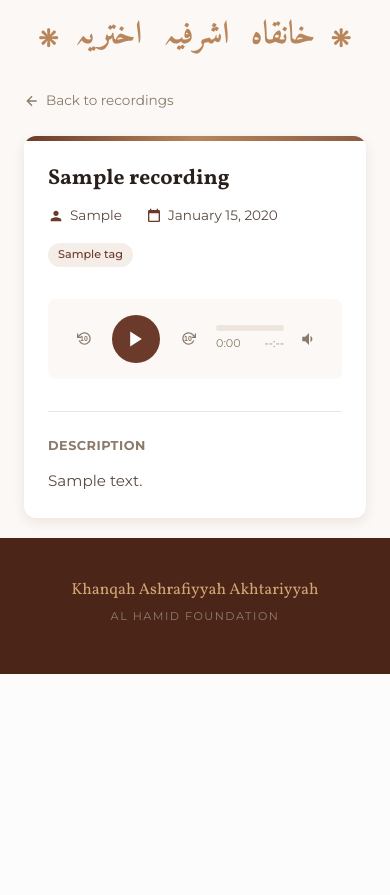
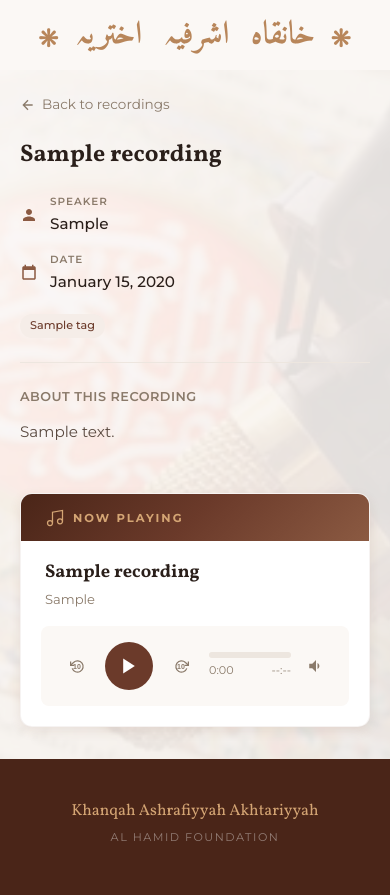
Before and after one commit to maazf123/Khanqah-Website, a Django app: page /recordings/1/ in a window 390 px wide. Shown: the part 292-1187 px from the top of the page. Before the commit the page ends 966 px from the top, so only its background shows below. Run offline with Django 5.2, Linux system fonts and the light colour scheme; tables that the repository leaves empty hold one stand-in row (values such as "Sample post").

Commit message:
Redesign recording detail page into split layout and fix DisallowedHost error permanently
Recording Detail Page:
- The recording detail page had all content stacked vertically in a single narrow card — title, metadata, audio player, and description were all crammed together. Redesigned into a split layout: the left side shows the recording info (title, speaker with label, date with label, tags, description) while the right side has a dedicated "Now Playing" card with the audio player and controls.
- The player card has a brown gradient header, stays sticky while scrolling, and contains the full audio player (play/pause, skip forward/back, progress bar, volume). This separates content from functionality clearly.
- Added the same gold microphone background image with cream overlay for visual consistency across all recording pages.

DisallowedHost Fix:
- The ngrok tunnel domains (.ngrok-free.app, .ngrok-free.dev) were only included as default values in ALLOWED_HOSTS and CSRF_TRUSTED_ORIGINS. If the environment variable was set to any value (even empty), the defaults were silently ignored, causing intermittent DisallowedHost errors when accessing the site via ngrok.
- Fixed by always appending ngrok domains to the lists after reading the env var, so they are guaranteed to be present regardless of environment configuration.
- Added 14 unit tests covering: settings config verification (all required hosts and CSRF origins present), request acceptance for ngrok .dev and .app hosts, localhost and 127.0.0.1 acceptance, unknown host rejection, and page-specific tests ensuring home, recordings, and writings pages all work through ngrok tunnels.

Co-Authored-By: Claude Opus 4.6 <noreply@anthropic.com>

```diff
--- a/static/css/style.css
+++ b/static/css/style.css
@@ -343,14 +343,16 @@ a {
 /* When home-section or recordings-showcase is present, let it go full-width */
 .main-content:has(.home-section),
 .main-content:has(.recordings-showcase),
-.main-content:has(.archive-section) {
+.main-content:has(.archive-section),
+.main-content:has(.detail-section) {
   max-width: 100%;
   padding: 0;
 }
 
 .main-content .home-section,
 .main-content .recordings-showcase,
-.main-content .archive-section {
+.main-content .archive-section,
+.main-content .detail-section {
   width: 100%;
 }
 
@@ -917,40 +919,169 @@ a {
   color: var(--brown);
 }
 
-.detail-card {
+/* ===== DETAIL SECTION (full-width with background) ===== */
+.detail-section {
+  position: relative;
+  background-size: cover;
+  background-position: center;
+  background-repeat: no-repeat;
+  min-height: calc(100vh - 350px);
+}
+
+.detail-section-overlay {
+  position: absolute;
+  inset: 0;
+  background: rgba(251, 248, 245, 0.90);
+}
+
+.detail-section-inner {
+  position: relative;
+  z-index: 1;
+  max-width: 1100px;
+  margin: 0 auto;
+  padding: 2.5rem 2.5rem 3rem;
+}
+
+.detail-split {
+  display: grid;
+  grid-template-columns: 1fr 1fr;
+  gap: 2.5rem;
+  align-items: start;
+}
+
+/* --- Left: Info Panel --- */
+.detail-info-panel {
+  display: flex;
+  flex-direction: column;
+}
+
+.detail-title {
+  font-family: 'Vollkorn', serif;
+  font-size: 2rem;
+  font-weight: 700;
+  margin-bottom: 1.5rem;
+  line-height: 1.25;
+  color: var(--text-primary);
+}
+
+.detail-meta-list {
+  display: flex;
+  flex-direction: column;
+  gap: 1rem;
+  margin-bottom: 1.25rem;
+}
+
+.detail-meta-item {
+  display: flex;
+  align-items: center;
+  gap: 0.75rem;
+}
+
+.detail-meta-item .meta-icon {
+  color: var(--brown-light);
+  flex-shrink: 0;
+}
+
+.detail-meta-label {
+  display: block;
+  font-size: 0.65rem;
+  font-weight: 600;
+  text-transform: uppercase;
+  letter-spacing: 1px;
+  color: var(--text-muted);
+  margin-bottom: 1px;
+}
+
+.detail-meta-value {
+  display: block;
+  font-size: 0.95rem;
+  font-weight: 500;
+  color: var(--text-primary);
+}
+
+.detail-tags {
+  display: flex;
+  gap: 6px;
+  flex-wrap: wrap;
+  margin-bottom: 1.5rem;
+}
+
+.detail-description {
+  padding-top: 1.25rem;
+  border-top: 1px solid rgba(107, 58, 42, 0.1);
+  margin-bottom: 1.5rem;
+}
+
+.detail-description h3 {
+  font-size: 0.72rem;
+  text-transform: uppercase;
+  letter-spacing: 1px;
+  color: var(--text-muted);
+  margin-bottom: 0.65rem;
+  font-weight: 600;
+}
+
+.detail-description p {
+  color: var(--text-secondary);
+  font-size: 0.92rem;
+  line-height: 1.75;
+}
+
+/* --- Right: Player Panel --- */
+.detail-player-panel {
+  position: sticky;
+  top: 2rem;
+}
+
+.detail-player-card {
   background: var(--white);
   border-radius: var(--radius);
   overflow: hidden;
   box-shadow: var(--shadow-md);
-  max-width: 800px;
-}
-
-.detail-accent {
-  height: 5px;
-  background: linear-gradient(90deg, var(--brown), var(--copper), var(--brown-light));
-}
-
-.detail-body {
-  padding: 2rem 2.5rem;
-}
-
-.detail-header {
-  margin-bottom: 2rem;
-}
-
-.detail-title-row {
-  display: flex;
-  align-items: flex-start;
-  justify-content: space-between;
-  gap: 1rem;
-}
-
-.detail-title {
+  border: 1px solid rgba(107, 58, 42, 0.06);
+}
+
+.detail-player-card-header {
+  display: flex;
+  align-items: center;
+  gap: 8px;
+  padding: 0.85rem 1.5rem;
+  background: linear-gradient(135deg, var(--brown-dark), var(--brown), var(--brown-light));
+  color: var(--copper-light);
+  font-size: 0.72rem;
+  font-weight: 700;
+  text-transform: uppercase;
+  letter-spacing: 2px;
+}
+
+.detail-player-card-header svg {
+  color: var(--copper-light);
+}
+
+.detail-player-card-title {
+  padding: 1.25rem 1.5rem 0.25rem;
   font-family: 'Vollkorn', serif;
-  font-size: 1.75rem;
+  font-size: 1.15rem;
   font-weight: 700;
-  margin-bottom: 0.75rem;
+  color: var(--text-primary);
   line-height: 1.3;
+}
+
+.detail-player-card-speaker {
+  padding: 0 1.5rem 1rem;
+  font-size: 0.82rem;
+  color: var(--text-muted);
+}
+
+.detail-player-card .detail-player {
+  padding: 0 1.25rem 1.25rem;
+  margin-bottom: 0;
+}
+
+.detail-player-card .audio-player {
+  background: var(--cream);
+  border-radius: var(--radius-sm);
+  padding: 14px 18px;
 }
 
 .detail-admin-actions {
@@ -3659,6 +3790,24 @@ a {
     white-space: normal;
   }
 
+  /* Detail responsive */
+  .detail-section-inner {
+    padding: 1.5rem 1.25rem 2rem;
+  }
+
+  .detail-split {
+    grid-template-columns: 1fr;
+    gap: 1.5rem;
+  }
+
+  .detail-title {
+    font-size: 1.5rem;
+  }
+
+  .detail-player-panel {
+    position: static;
+  }
+
   /* Archive responsive */
   .archive-section-inner {
     padding: 1.5rem 1.25rem 2rem;
--- a/templates/recordings/recording_detail.html
+++ b/templates/recordings/recording_detail.html
@@ -2,18 +2,56 @@
 
 {% block title %}{{ recording.title }} - Khanqah Ashrafiyyah Akhtariyyah{% endblock %}
 
+{% load static %}
+
 {% block content %}
+<section class="detail-section" style="background-image: url('{% static 'img/recordingpic.png' %}');">
+  <div class="detail-section-overlay"></div>
+  <div class="detail-section-inner">
+
     <a href="{% url 'recording-list' %}" class="detail-back">
       <svg width="16" height="16" viewBox="0 0 24 24" fill="none" stroke="currentColor" stroke-width="2"><path d="M19 12H5M12 19l-7-7 7-7"/></svg>
       Back to recordings
     </a>
 
-<div class="detail-card">
-  <div class="detail-accent"></div>
-  <div class="detail-body">
-    <div class="detail-header">
-      <div class="detail-title-row">
+    <div class="detail-split">
+
+      <!-- Left: Info -->
+      <div class="detail-info-panel">
         <h1 class="detail-title">{{ recording.title }}</h1>
+
+        <div class="detail-meta-list">
+          <div class="detail-meta-item">
+            <svg class="meta-icon" width="18" height="18" viewBox="0 0 24 24" fill="currentColor"><path d="M12 12c2.21 0 4-1.79 4-4s-1.79-4-4-4-4 1.79-4 4 1.79 4 4 4zm0 2c-2.67 0-8 1.34-8 4v2h16v-2c0-2.66-5.33-4-8-4z"/></svg>
+            <div>
+              <span class="detail-meta-label">Speaker</span>
+              <span class="detail-meta-value">{{ recording.speaker }}</span>
+            </div>
+          </div>
+          <div class="detail-meta-item">
+            <svg class="meta-icon" width="18" height="18" viewBox="0 0 24 24" fill="currentColor"><path d="M19 3h-1V1h-2v2H8V1H6v2H5c-1.1 0-2 .9-2 2v14c0 1.1.9 2 2 2h14c1.1 0 2-.9 2-2V5c0-1.1-.9-2-2-2zm0 16H5V8h14v11z"/></svg>
+            <div>
+              <span class="detail-meta-label">Date</span>
+              <span class="detail-meta-value">{{ recording.recording_date|date:"F d, Y" }}</span>
+            </div>
+          </div>
+        </div>
+
+        {% if recording.tags.all %}
+        <div class="detail-tags">
+          {% for tag in recording.tags.all %}
+            <a href="{% url 'recording-archive' %}?tag={{ tag.slug }}" class="card-tag">{{ tag.name }}</a>
+          {% endfor %}
+        </div>
+        {% endif %}
+
+        {% if recording.description %}
+        <div class="detail-description">
+          <h3>About this recording</h3>
+          <p>{{ recording.description }}</p>
+        </div>
+        {% endif %}
+
         {% if user.is_authenticated and user.is_staff %}
         <div class="detail-admin-actions">
           <button type="button" class="detail-action-btn edit-btn" title="Edit" onclick="document.getElementById('edit-recording-modal').style.display='flex'">
@@ -25,24 +63,16 @@
         </div>
         {% endif %}
       </div>
-      <div class="detail-meta">
-        <span>
-          <svg class="meta-icon" width="16" height="16" viewBox="0 0 24 24" fill="currentColor"><path d="M12 12c2.21 0 4-1.79 4-4s-1.79-4-4-4-4 1.79-4 4 1.79 4 4 4zm0 2c-2.67 0-8 1.34-8 4v2h16v-2c0-2.66-5.33-4-8-4z"/></svg>
-          {{ recording.speaker }}
-        </span>
-        <span>
-          <svg class="meta-icon" width="16" height="16" viewBox="0 0 24 24" fill="currentColor"><path d="M19 3h-1V1h-2v2H8V1H6v2H5c-1.1 0-2 .9-2 2v14c0 1.1.9 2 2 2h14c1.1 0 2-.9 2-2V5c0-1.1-.9-2-2-2zm0 16H5V8h14v11z"/></svg>
-          {{ recording.recording_date|date:"F d, Y" }}
-        </span>
+
+      <!-- Right: Player & Functionality -->
+      <div class="detail-player-panel">
+        <div class="detail-player-card">
+          <div class="detail-player-card-header">
+            <svg width="20" height="20" viewBox="0 0 24 24" fill="none" stroke="currentColor" stroke-width="1.5"><path d="M9 18V5l12-2v13"/><circle cx="6" cy="18" r="3"/><circle cx="18" cy="16" r="3"/></svg>
+            <span>Now Playing</span>
           </div>
-      {% if recording.tags.all %}
-      <div class="card-tags" style="margin-top: 1rem;">
-        {% for tag in recording.tags.all %}
-          <a href="{% url 'recording-list' %}?tag={{ tag.slug }}" class="card-tag">{{ tag.name }}</a>
-        {% endfor %}
-      </div>
-      {% endif %}
-    </div>
+          <div class="detail-player-card-title">{{ recording.title }}</div>
+          <div class="detail-player-card-speaker">{{ recording.speaker }}</div>
 
           {% if recording.audio_file %}
           <div class="detail-player">
@@ -75,15 +105,12 @@
             <p style="color:var(--text-secondary);text-align:center;padding:1.5rem 0;">No audio file available for this recording.</p>
           </div>
           {% endif %}
-
-    {% if recording.description %}
-    <div class="detail-description">
-      <h3>Description</h3>
-      <p>{{ recording.description }}</p>
-    </div>
-    {% endif %}
         </div>
       </div>
+
+    </div>
+  </div>
+</section>
 
 {% if recording.audio_file %}
 <script>
```
Also changed, not shown: backend/apps/core/tests_allowed_hosts.py (added, +93 -0 lines), backend/config/settings.py (+6 -2 lines). Lines whose indentation alone changed are shown as unchanged.
